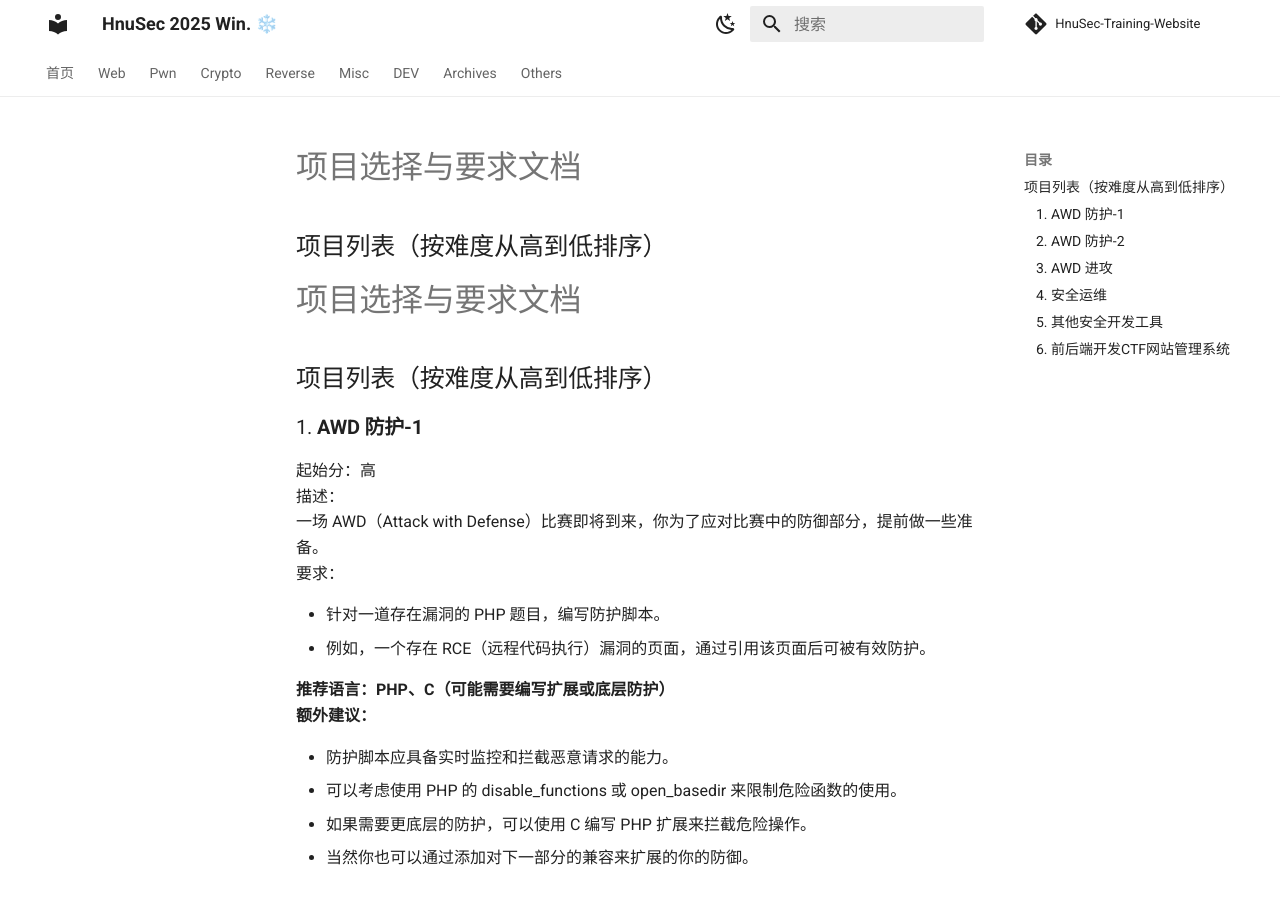
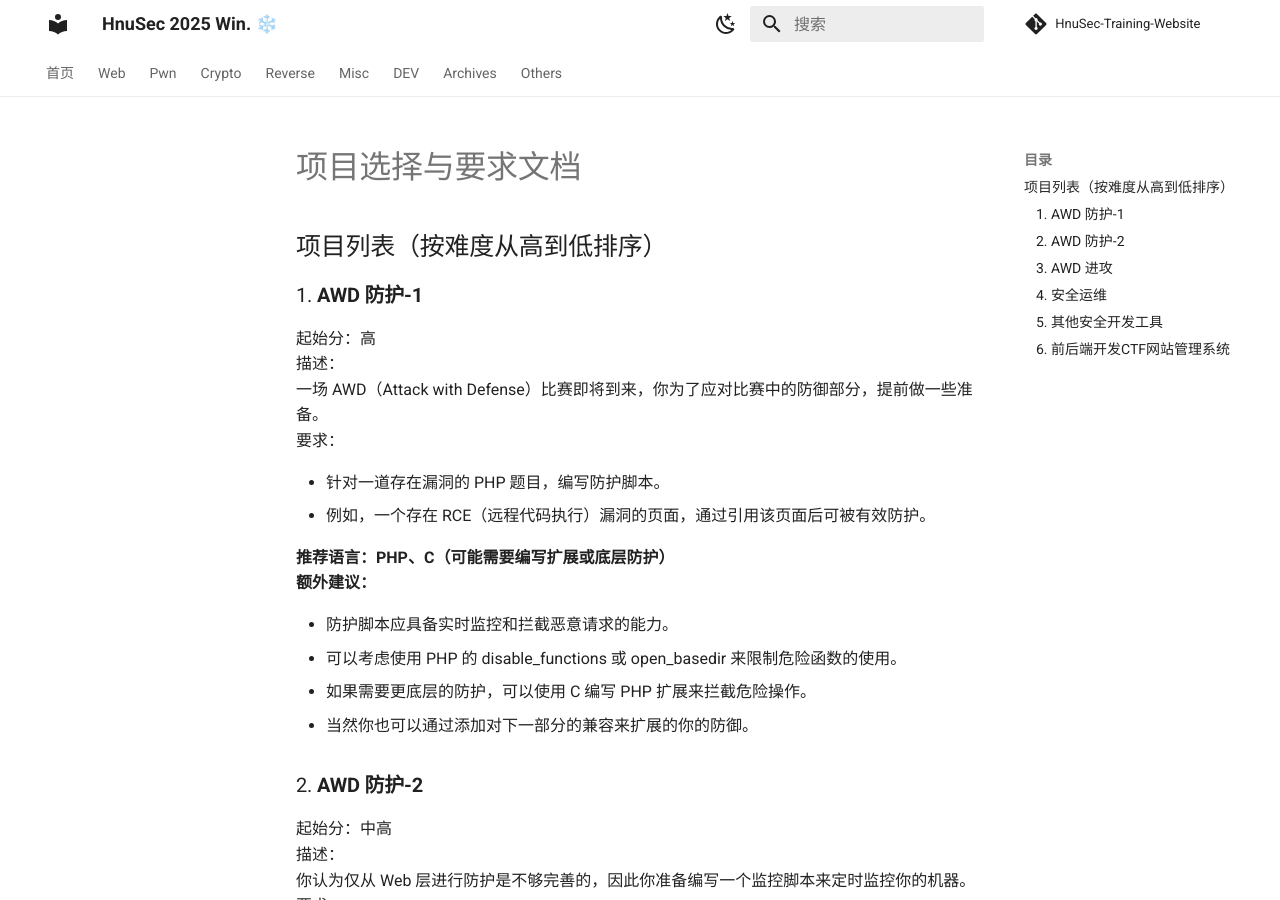
Before and after one commit to natro92/HnuSec-Training-Website, an MkDocs documentation site: the page built from docs/dev/课程考核文档.md, in a window 1280 px wide and 900 px high. Built offline with MkDocs 1.6.1 and Material for MkDocs 9.7.7, drawn with Linux system fonts in a browser that asks for light colours; comment, search, counter and statistics services are not loaded.

Commit message:
Update 课程考核文档.md

```diff
--- a/docs/dev/课程考核文档.md
+++ b/docs/dev/课程考核文档.md
@@ -1,8 +1,5 @@
 # 项目选择与要求文档
 ## 项目列表（按难度从高到低排序）
-
-<h1 id="HPf09">项目选择与要求文档</h1>
-<h2 id="AAt6p">项目列表（按难度从高到低排序）</h2>
 
 ### 1. **AWD 防护-1**
    起始分：高
```
